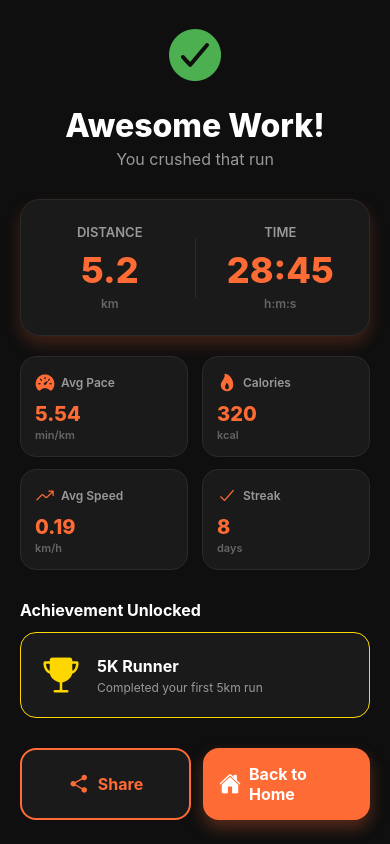
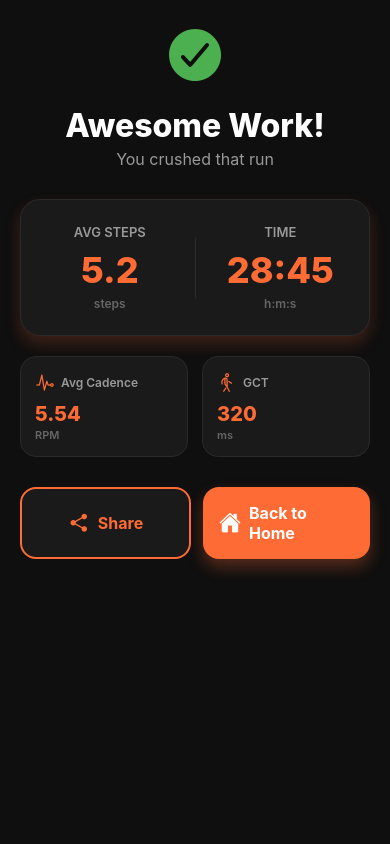
Before and after one commit to SuhaniA112/Firelock, a React Native app: screen /Summary in a window 390 px wide. Built offline with nearby package versions, Linux system fonts and the light colour scheme.

Commit message:
Almost done

```diff
--- a/screens/RunningScreen.tsx
+++ b/screens/RunningScreen.tsx
@@ -20,6 +20,7 @@ export default function RunningScreen({ navigation }: any) {
 
   useEffect(() => {
     if (isRunning) {
+      // Put arduino code for pinging here
       const interval = setInterval(() => {
         setTime((prev) => prev + 1);
         setDistance((prev) => prev + 0.015);
@@ -73,18 +74,6 @@ export default function RunningScreen({ navigation }: any) {
 
   return (
     <View style={styles.container}>
-      {/* Status Bar */}
-      <View style={styles.statusBar}>
-        <View style={styles.statusItem}>
-          <Ionicons name="battery-full" size={20} color="#FF6B35" />
-          <Text style={styles.statusText}>100%</Text>
-        </View>
-        <View style={styles.statusItem}>
-          <Ionicons name="location" size={20} color="#FF6B35" />
-          <Text style={styles.statusText}>Tracking</Text>
-        </View>
-      </View>
-
       {/* Main Display */}
       <View style={styles.display}>
         {/* Distance Circle */}
@@ -97,7 +86,7 @@ export default function RunningScreen({ navigation }: any) {
           ]}
         >
           <Text style={styles.distanceValue}>{distance.toFixed(2)}</Text>
-          <Text style={styles.distanceUnit}>km</Text>
+          <Text style={styles.distanceUnit}>Steps</Text>
         </Animated.View>
 
         {/* Time */}
@@ -110,31 +99,19 @@ export default function RunningScreen({ navigation }: any) {
       {/* Stats Grid */}
       <View style={styles.statsGrid}>
         <View style={styles.statBox}>
-          <Ionicons name="speedometer" size={24} color="#FF6B35" />
+          <Ionicons name="pulse-outline" size={24} color="#FF6B35" />
           <Text style={styles.statBoxValue}>{pace.toFixed(2)}</Text>
-          <Text style={styles.statBoxLabel}>min/km</Text>
+          <Text style={styles.statBoxLabel}>GCT</Text>
         </View>
         <View style={styles.statBox}>
-          <Ionicons name="flame" size={24} color="#FF6B35" />
+          <Ionicons name="walk-outline" size={24} color="#FF6B35" />
           <Text style={styles.statBoxValue}>{Math.round(distance * 60)}</Text>
-          <Text style={styles.statBoxLabel}>cal</Text>
+          <Text style={styles.statBoxLabel}>Cadence</Text>
         </View>
       </View>
 
       {/* Controls */}
       <View style={styles.controls}>
-        <TouchableOpacity
-          style={[styles.controlButton, styles.pauseButton]}
-          onPress={() => setIsRunning(!isRunning)}
-          activeOpacity={0.8}
-        >
-          <Ionicons
-            name={isRunning ? "pause" : "play"}
-            size={32}
-            color="#fff"
-          />
-        </TouchableOpacity>
-
         <TouchableOpacity
           style={[styles.controlButton, styles.stopButton]}
           onPress={handleFinish}
--- a/screens/StartRunScreen.tsx
+++ b/screens/StartRunScreen.tsx
@@ -25,14 +25,17 @@ export default function StartRunScreen({ navigation }: any) {
         <View style={{ width: 28 }} />
       </View>
 
-      {/* Motivational Message */}
       <View
         style={[
           styles.motivationCard,
-          { alignItems: "center", justifyContent: "center" },
+          {
+            flexDirection: "column",
+            alignItems: "center",
+            justifyContent: "center",
+            minHeight: 100,
+          },
         ]}
       >
-        <Ionicons name="flame" size={32} color="#FF6B35" />
         <Text style={styles.motivationText}>Time to crush your goals!</Text>
       </View>
 
@@ -117,15 +120,20 @@ const styles = StyleSheet.create({
     marginBottom: 30,
     backgroundColor: "#FF6B35",
     borderRadius: 16,
-    padding: 20,
+    height: 120,
+    paddingHorizontal: 20,
     alignItems: "center",
+    justifyContent: "center",
     alignSelf: "center",
+    gap: 10,
   },
   motivationText: {
     color: "#fff",
     fontSize: 16,
     fontWeight: "600",
-    marginTop: 12,
+    textAlign: "center",
+    marginTop: 0,
+    marginBottom: 0,
   },
   section: {
     paddingHorizontal: 20,
--- a/screens/SummaryScreen.tsx
+++ b/screens/SummaryScreen.tsx
@@ -10,11 +10,11 @@ import {
 import { Ionicons } from "@expo/vector-icons";
 
 export default function SummaryScreen({ navigation, route }: any) {
-  const { time, distance, pace, calories } = route.params || {
+  const { time, steps, cadence, gct } = route.params || {
     time: "28:45",
-    distance: "5.2",
-    pace: "5.54",
-    calories: "320",
+    steps: "5.2",
+    cadence: "5.54",
+    gct: "320",
   };
 
   const fadeAnim = useRef(new Animated.Value(0)).current;
@@ -36,7 +36,7 @@ export default function SummaryScreen({ navigation, route }: any) {
   }, []);
 
   const averageSpeed = (
-    parseFloat(distance) /
+    parseFloat(steps) /
     (parseInt(time.split(":")[0]) || 0 + parseInt(time.split(":")[1]) / 60)
   ).toFixed(2);
 
@@ -69,9 +69,9 @@ export default function SummaryScreen({ navigation, route }: any) {
       >
         <View style={styles.statsRow}>
           <View style={styles.statColumn}>
-            <Text style={styles.statLabel}>Distance</Text>
-            <Text style={styles.statValueLarge}>{distance}</Text>
-            <Text style={styles.statUnit}>km</Text>
+            <Text style={styles.statLabel}>Avg Steps</Text>
+            <Text style={styles.statValueLarge}>{steps}</Text>
+            <Text style={styles.statUnit}>steps</Text>
           </View>
           <View style={styles.divider} />
           <View style={styles.statColumn}>
@@ -86,50 +86,20 @@ export default function SummaryScreen({ navigation, route }: any) {
       <View style={styles.secondaryStats}>
         <View style={styles.statBox}>
           <View style={styles.statBoxHeader}>
-            <Ionicons name="speedometer" size={20} color="#FF6B35" />
-            <Text style={styles.statBoxLabel}>Avg Pace</Text>
+            <Ionicons name="pulse-outline" size={20} color="#FF6B35" />
+            <Text style={styles.statBoxLabel}>Avg Cadence</Text>
           </View>
-          <Text style={styles.statBoxValue}>{pace}</Text>
-          <Text style={styles.statBoxUnit}>min/km</Text>
+          <Text style={styles.statBoxValue}>{cadence}</Text>
+          <Text style={styles.statBoxUnit}>RPM </Text>
         </View>
 
         <View style={styles.statBox}>
           <View style={styles.statBoxHeader}>
-            <Ionicons name="flame" size={20} color="#FF6B35" />
-            <Text style={styles.statBoxLabel}>Calories</Text>
+            <Ionicons name="walk-outline" size={20} color="#FF6B35" />
+            <Text style={styles.statBoxLabel}>GCT</Text>
           </View>
-          <Text style={styles.statBoxValue}>{calories}</Text>
-          <Text style={styles.statBoxUnit}>kcal</Text>
-        </View>
-
-        <View style={styles.statBox}>
-          <View style={styles.statBoxHeader}>
-            <Ionicons name="trending-up" size={20} color="#FF6B35" />
-            <Text style={styles.statBoxLabel}>Avg Speed</Text>
-          </View>
-          <Text style={styles.statBoxValue}>{averageSpeed}</Text>
-          <Text style={styles.statBoxUnit}>km/h</Text>
-        </View>
-
-        <View style={styles.statBox}>
-          <View style={styles.statBoxHeader}>
-            <Ionicons name="checkmark" size={20} color="#FF6B35" />
-            <Text style={styles.statBoxLabel}>Streak</Text>
-          </View>
-          <Text style={styles.statBoxValue}>8</Text>
-          <Text style={styles.statBoxUnit}>days</Text>
-        </View>
-      </View>
-
-      {/* Achievement Badge */}
-      <View style={styles.achievementSection}>
-        <Text style={styles.sectionTitle}>Achievement Unlocked</Text>
-        <View style={styles.badgeCard}>
-          <Ionicons name="trophy" size={40} color="#FFD700" />
-          <View style={styles.badgeContent}>
-            <Text style={styles.badgeTitle}>5K Runner</Text>
-            <Text style={styles.badgeDesc}>Completed your first 5km run</Text>
-          </View>
+          <Text style={styles.statBoxValue}>{gct}</Text>
+          <Text style={styles.statBoxUnit}>ms</Text>
         </View>
       </View>
 
```
